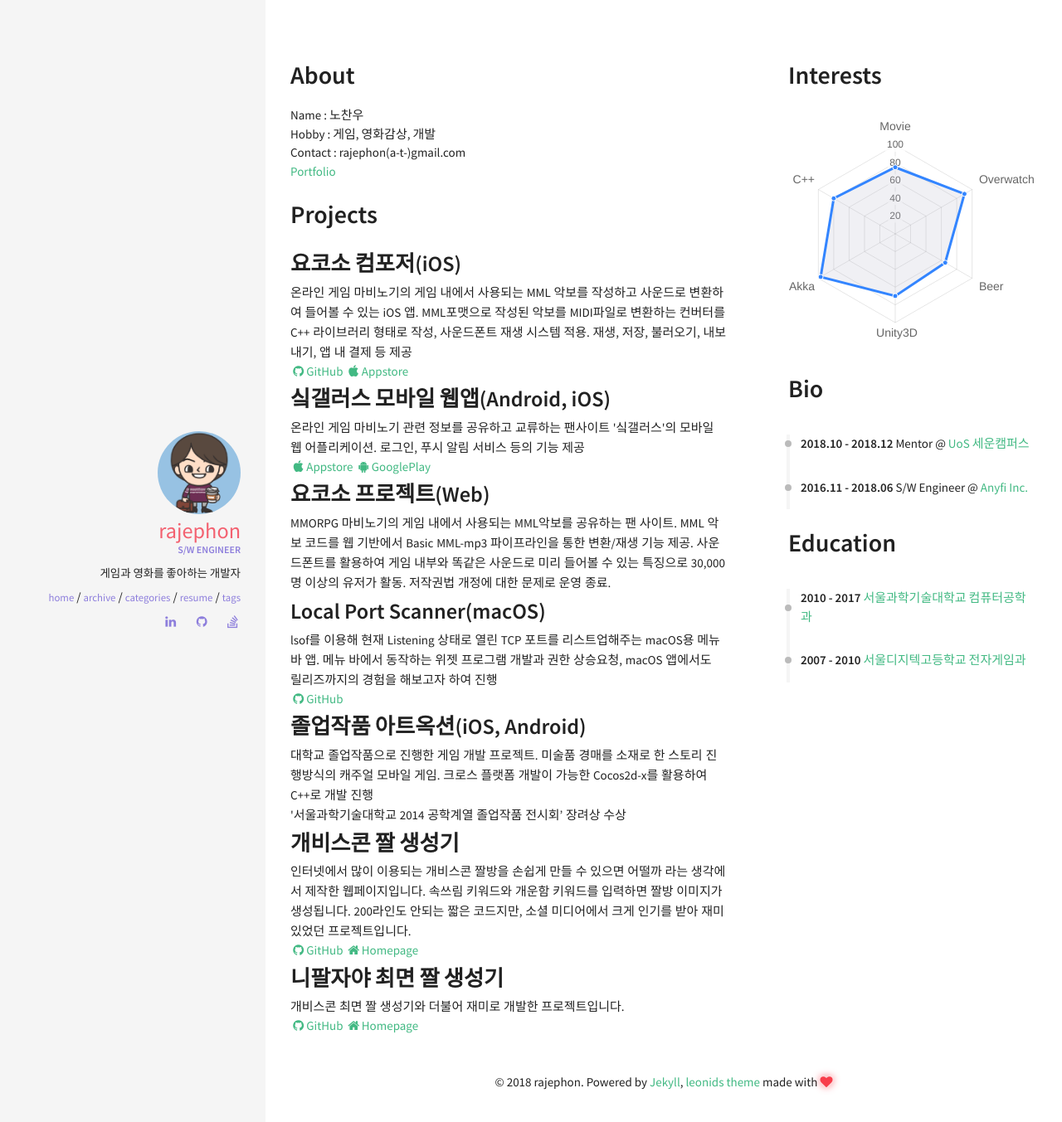
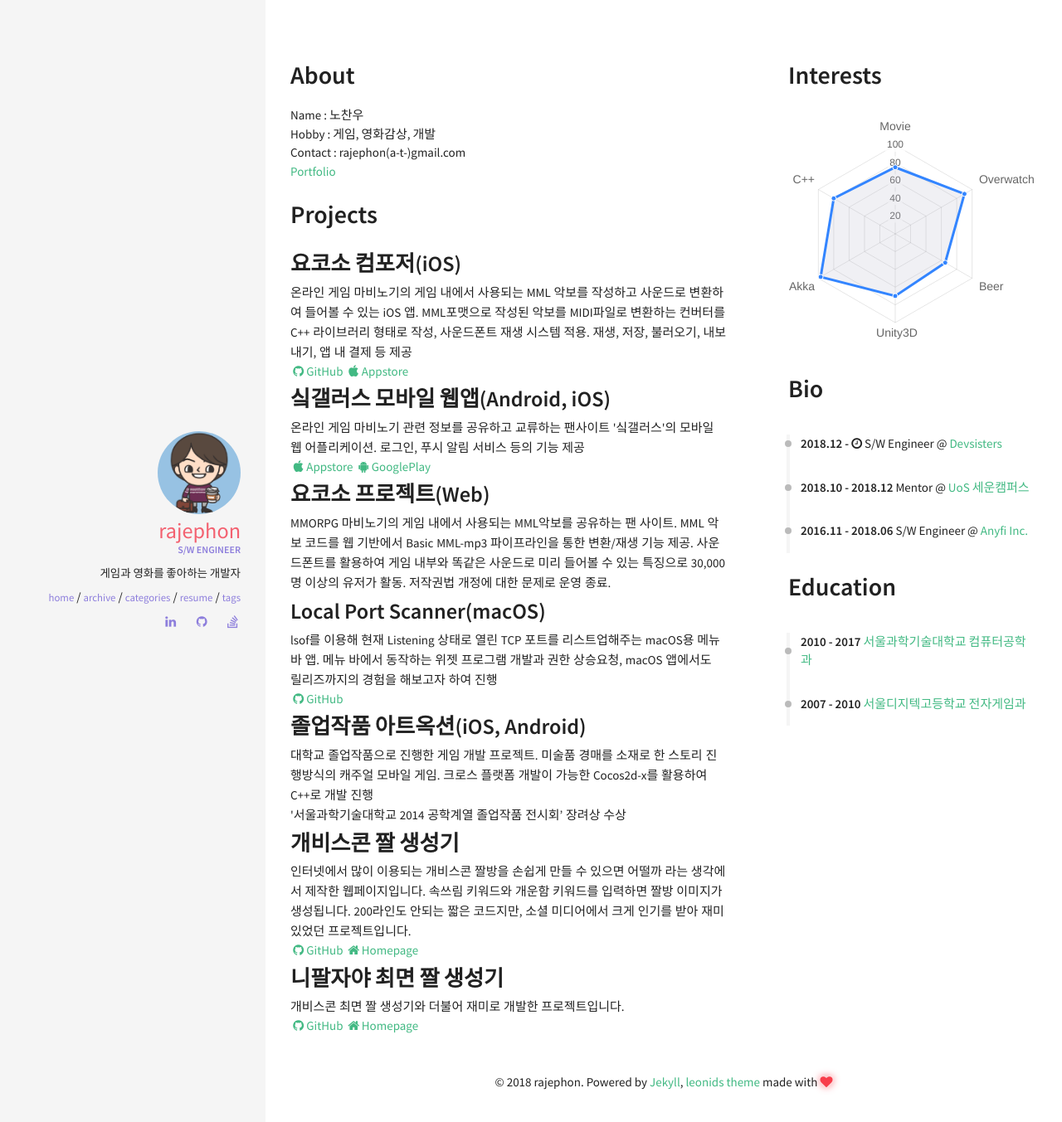
Before and after one commit to rajephon/blog, a Jekyll site: the page built from resume.html, in a window 1280 px wide. Shown: the top 1353 px of the page at 83% size. Built offline with Jekyll 4.4.1, drawn with Linux system fonts in a browser that asks for light colours; nearby versions of some CDN libraries.

Commit message:
update careers

```diff
--- a/_data/index/careers.yml
+++ b/_data/index/careers.yml
@@ -1,5 +1,10 @@
 # careers section data
 # if you don't have language feature(language.yml is empty), ignore "i18n" items
+- name: Devsisters
+  link: http://www.devsisters.com/
+  date: 2018.12 - <i class="fa fa-clock-o" aria-hidden="true" title="Until Now"></i>
+  job: S/W Engineer
+
 - name: UoS 세운캠퍼스
   link: http://sewoon.uos.ac.kr/
   date: 2018.10 - 2018.12
```
